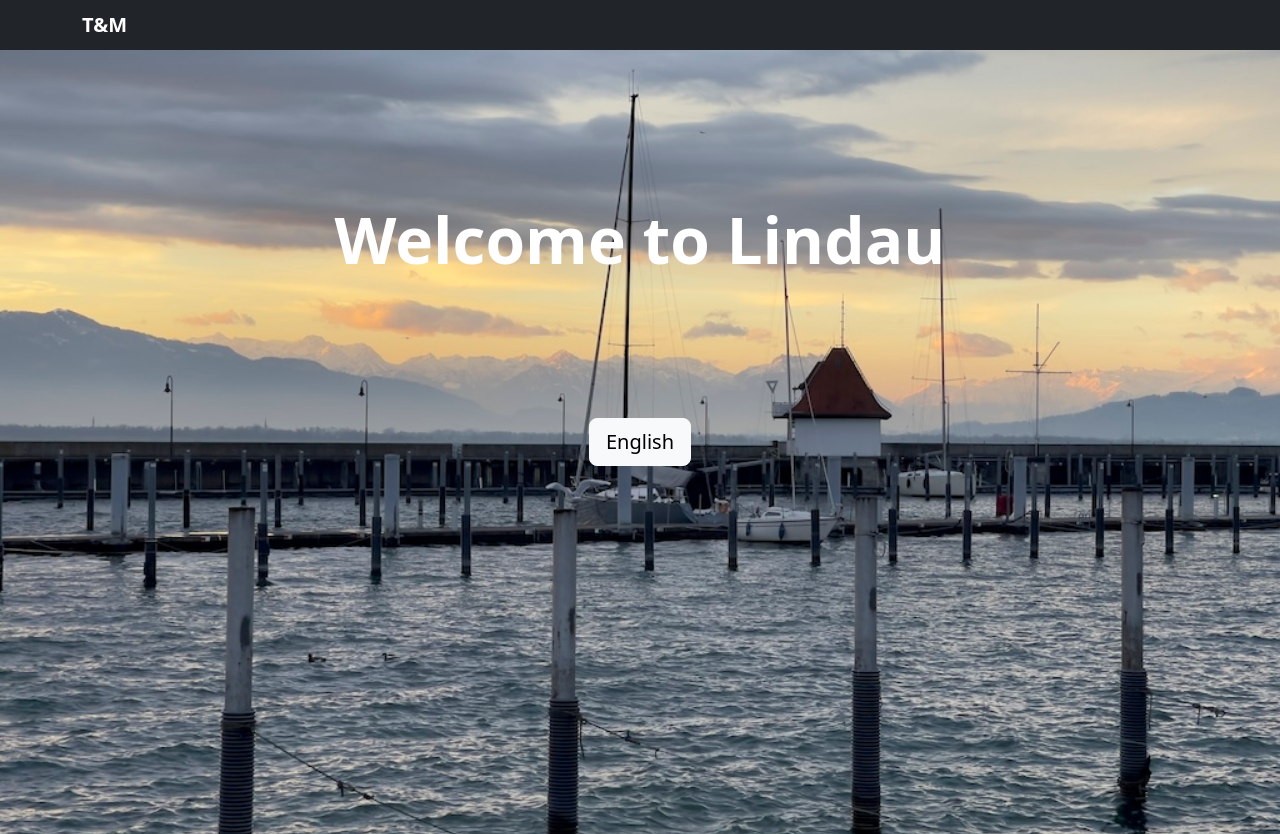
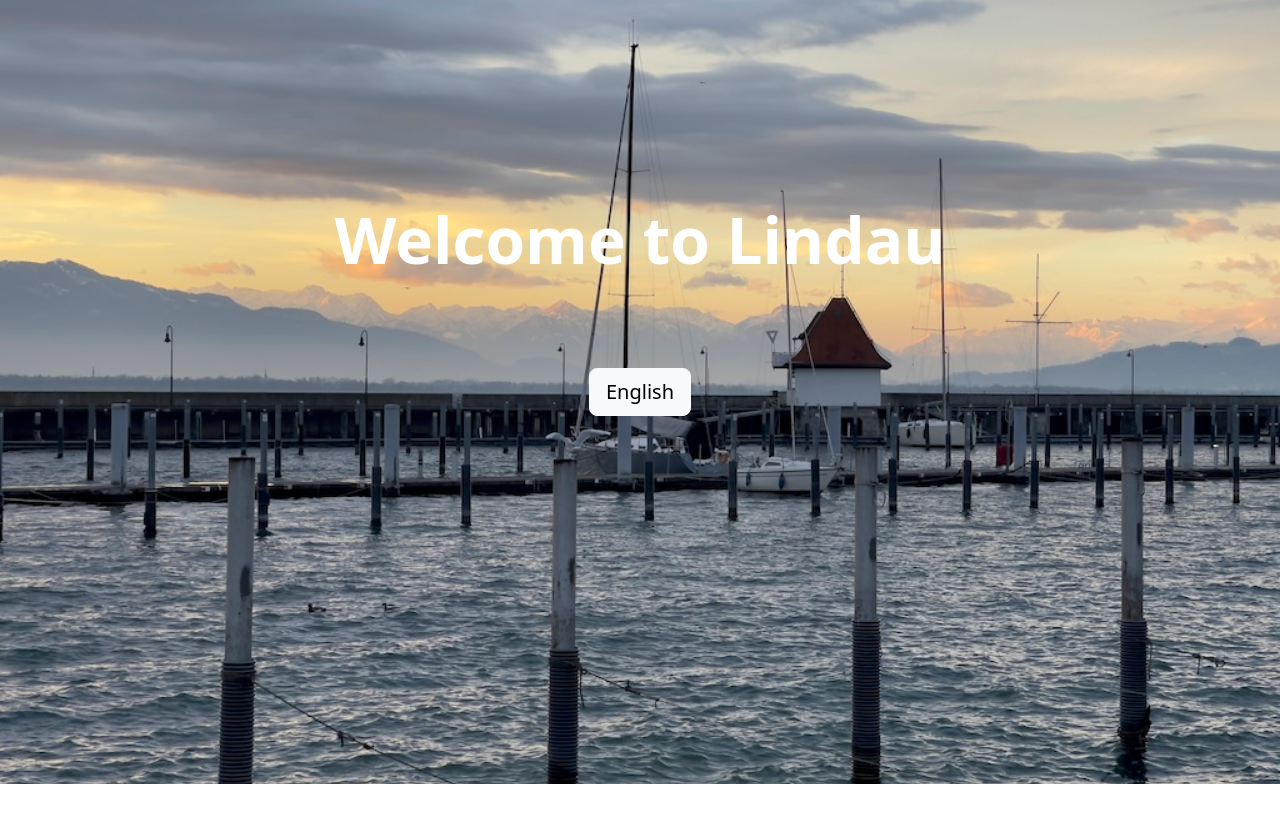
Before and after one commit to eelok/homelink-svelte, a SvelteKit app: page / in a window 1280 px wide. After the commit the page ends 800 px from the top, so only its background shows below. Built offline with nearby package versions, Linux system fonts and the light colour scheme.

Commit message:
fix navigation

```diff
--- a/src/components/navigation.svelte
+++ b/src/components/navigation.svelte
@@ -55,6 +55,7 @@
 	$: isActive = (url) => $page.url.pathname === url;
 </script>
 
+{#if lang}
 <nav class="navbar navbar-expand-lg navbar-dark bg-dark text-white">
 	<div class="container container-fluid">
 		<a class="display-1 navbar-brand fw-bold text-white" href="/">T&M</a>
@@ -69,7 +70,6 @@
 		>
 			<span class="navbar-toggler-icon"></span>
 		</button>
-		{#if lang}
 		<div class="collapse navbar-collapse" id="navbarToggler">
 			<ul class="navbar-nav ms-auto">
 				<div class="dropdown-divider"></div>
@@ -80,6 +80,6 @@
 				{/each}
 			</ul>
 		</div>
-		{/if}
 	</div>
 </nav>
+{/if}
```
